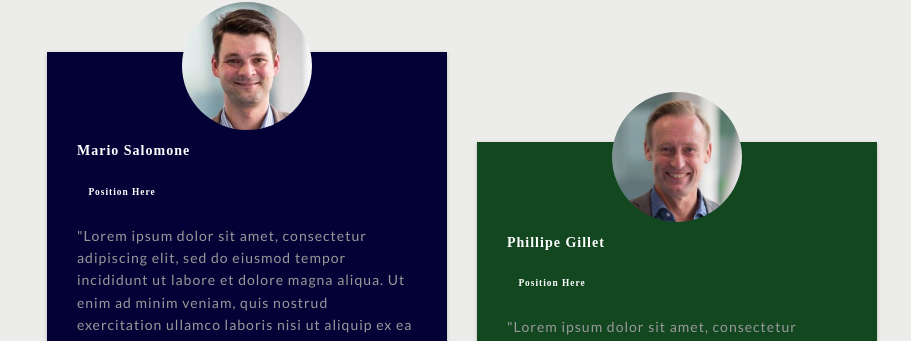
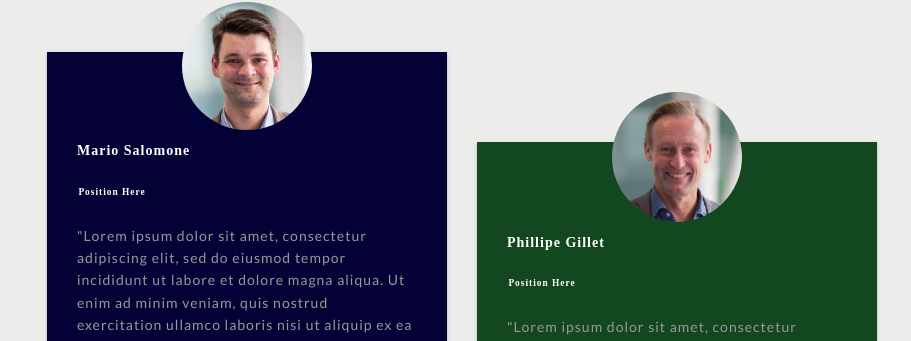
Before and after one commit to GaddMaster/earth-foundation, a Next.js app: page /advisers in a window 1280 px wide. Shown: the part 1024-1365 px from the top of the page, without its empty margins (198-1109 px from the left). Built offline with nearby package versions, Linux system fonts and the light colour scheme.

Commit message:
minor edit

```diff
--- a/assets/jss/cardStyles.js
+++ b/assets/jss/cardStyles.js
@@ -35,8 +35,7 @@ import {
       color: whiteColor,
       textDecoration: "none",
       marginBottom: "25px",
-
-     marginRight: '250px',
+      marginRight: '270px',
       fontFamily: `"Roboto Slab", "Times New Roman", serif`
     },
 
```
